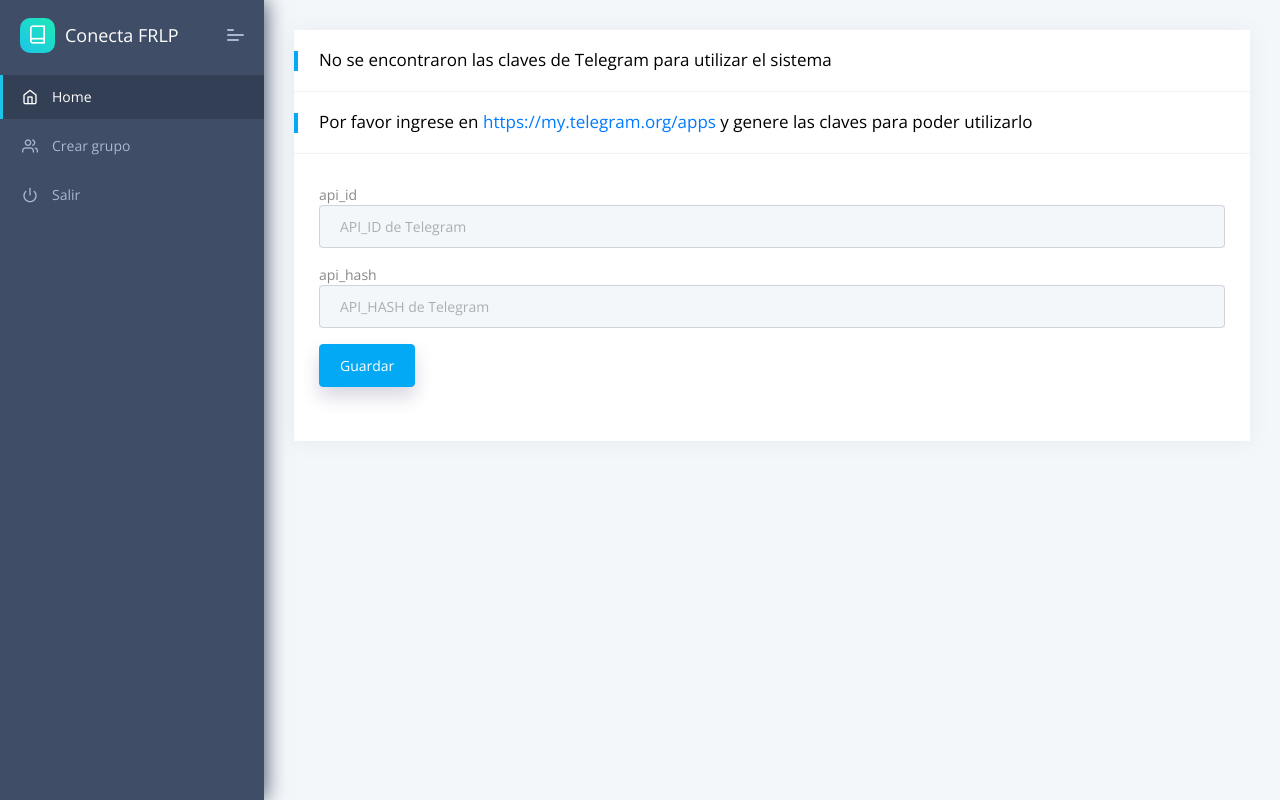
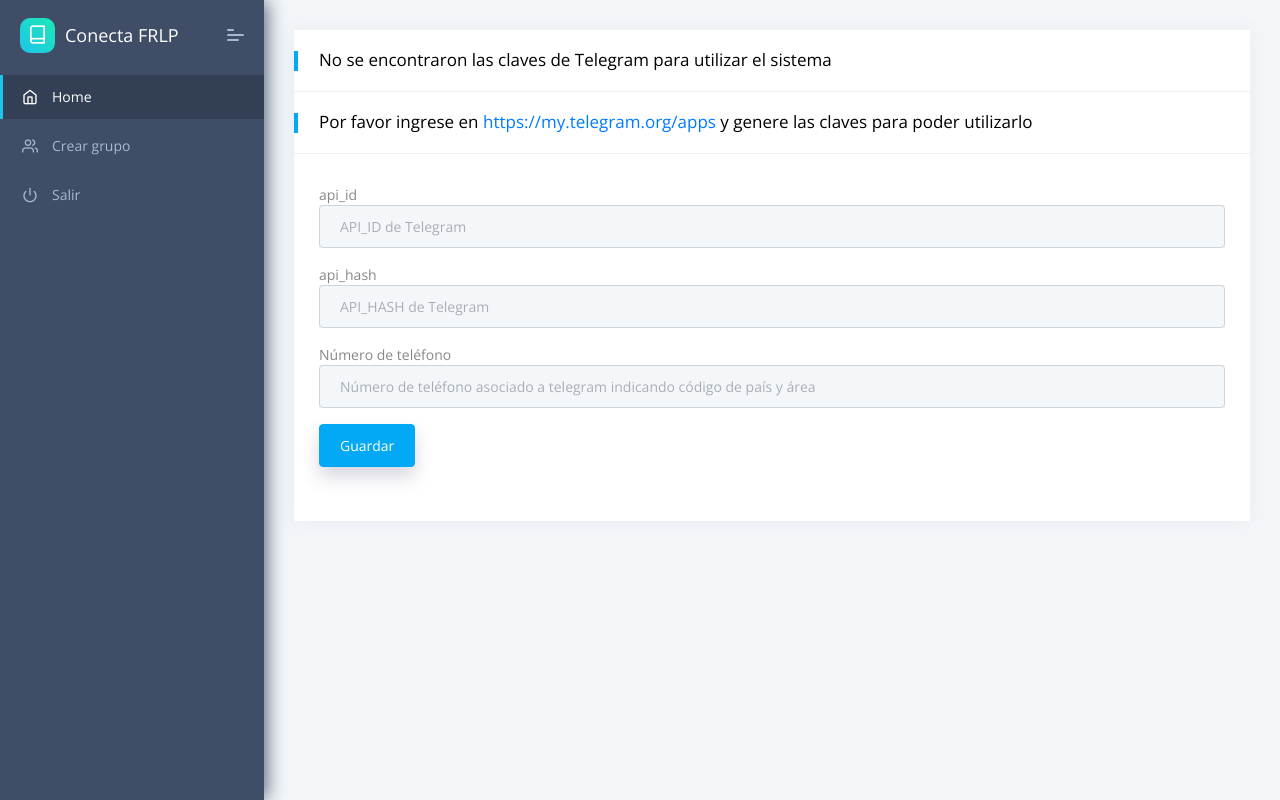
Before and after one commit to diegomeretta/conectafrlp, a Django app: template core/templates/solicitar_keys.html in a window 1280 px wide. Run offline with Django 3.2, Linux system fonts and the light colour scheme; the template is opened without the code that fills it: values that come from a table or form of the project are taken from there, others are empty; some libraries are stand-ins or nearby versions.

Commit message:
Agrego número de teléfono al modelo de usuario

```diff
--- a/app/forms.py
+++ b/app/forms.py
@@ -4,7 +4,7 @@ from .models import Usuario, Group
 class AltaUsuarioForm(ModelForm):
     class Meta:
         model = Usuario
-        fields = ["api_id", "api_hash"]
+        fields = ["api_id", "api_hash", "phone"]
         widgets = {
             'api_id': TextInput(attrs={
                 "placeholder" : "API_ID de Telegram",
@@ -12,6 +12,10 @@ class AltaUsuarioForm(ModelForm):
             }),
             'api_hash': TextInput(attrs={
                 "placeholder" : "API_HASH de Telegram",
+                "class": "form-control"
+            }),
+            'phone': TextInput(attrs={
+                "placeholder" : "Número de teléfono asociado a telegram indicando código de país y área",
                 "class": "form-control"
             })
         }
--- a/app/migrations/__init__.py
+++ /dev/null
@@ -1,5 +0,0 @@
-# -*- encoding: utf-8 -*-
-"""
-License: MIT
-Copyright (c) 2019 - present AppSeed.us
-"""
--- a/app/models.py
+++ b/app/models.py
@@ -4,6 +4,7 @@ class Usuario(models.Model):
     username = models.CharField(max_length=32)
     api_id = models.CharField(max_length=32)
     api_hash = models.CharField(max_length=32)
+    phone = models.CharField(max_length=32)
 
 class Group(models.Model):
     name = models.CharField(max_length=32)
--- a/core/templates/solicitar_keys.html
+++ b/core/templates/solicitar_keys.html
@@ -35,6 +35,10 @@
                                         <div class="input-group mb-3">
                                             {{ form.api_hash }}
                                         </div>
+                                        Número de teléfono
+                                        <div class="input-group mb-3">
+                                            {{ form.phone }}
+                                        </div>
                                         <button type="submit" class="btn btn-primary shadow-2 mb-4">Guardar</button>
 
                                     </form>
```
Also changed, not shown: app/migrations/0001_initial.py (deleted), app/migrations/0002_auto_20201006_2208.py (deleted), app/migrations/0003_auto_20201006_2211.py (deleted), app/migrations/0004_group.py (deleted), 2 other files.
